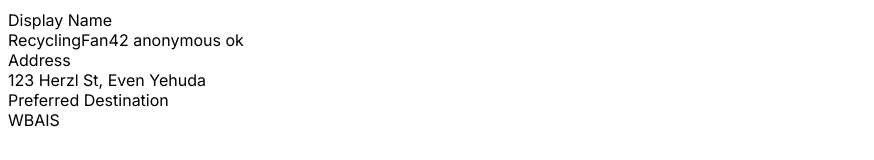
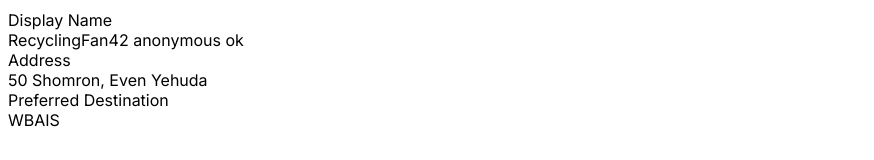
Before and after one commit to emilikow/bottle2donation, a React (Vite) app: page / in a window 1280 px wide. Shown: the part 439-599 px from the top of the page, without its empty margins (0-874 px from the left). Built offline with nearby package versions, Linux system fonts and the light colour scheme; the HTML template or start-up script is replaced by a standard one.

Commit message:
Update App.jsx
Updated address

```diff
--- a/src/App.jsx
+++ b/src/App.jsx
@@ -17,7 +17,7 @@ function fmtRange(sISO,eISO){
 export default function App(){
   const [active,setActive]=useState('home')
   const [city,setCity]=useState(cities[0].id)
-  const [profile,setProfile]=useState({ displayName:'RecyclingFan42', address:'123 Herzl St, Even Yehuda', destination:destinations[0].id })
+  const [profile,setProfile]=useState({ displayName:'RecyclingFan42', address:'50 Shomron, Even Yehuda', destination:destinations[0].id })
   const [confirmed,setConfirmed]=useState({})
   const upcoming = useMemo(()=> windows.filter(w=> w.city===city),[city])
 
```
